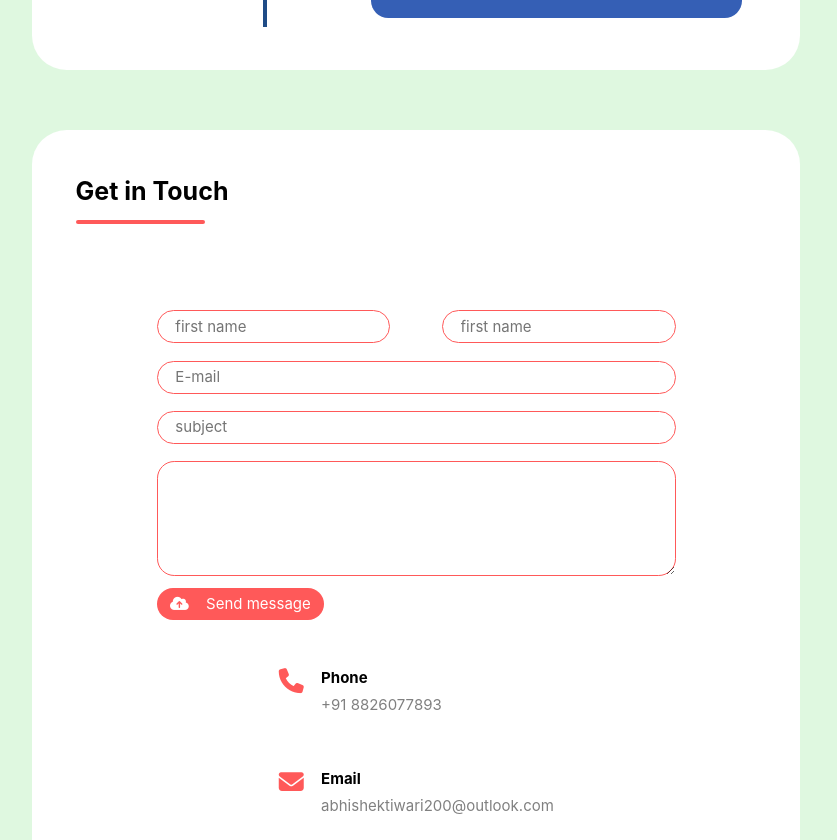
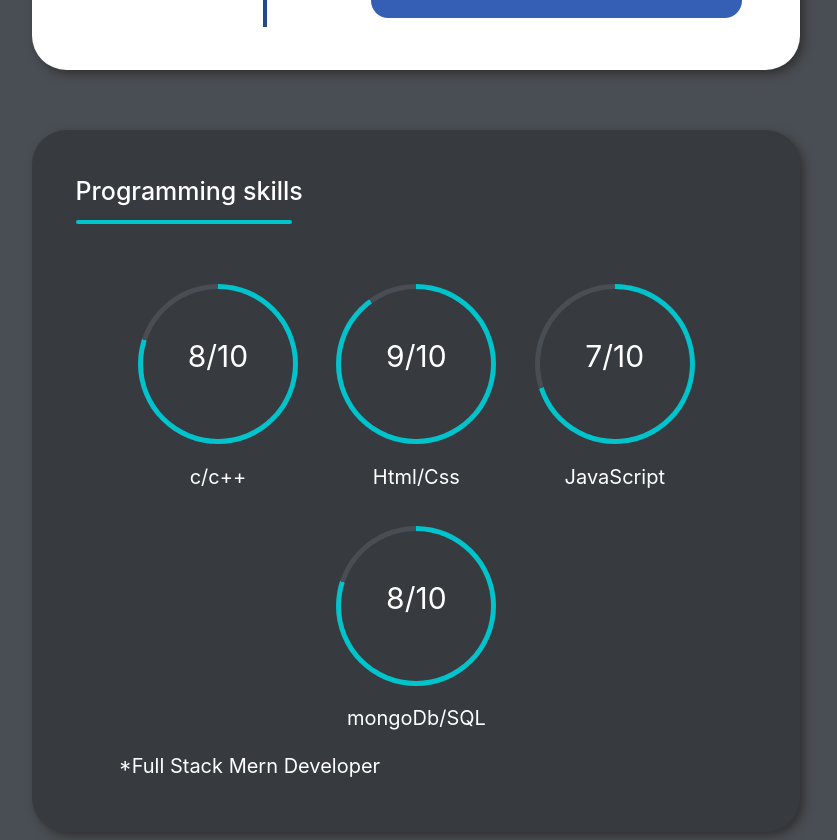
Before and after one commit to kumarkse/kumarresume, a React (Create React App) app: page / in a window 1280 px wide. Shown: the part 1960-2800 px from the top of the page, without its empty margins (391-1228 px from the left). Built offline with nearby package versions, Linux system fonts and the light colour scheme; a web font is replaced by a local one.

Commit message:
skills complete

```diff
--- a/src/App.css
+++ b/src/App.css
@@ -1,3 +1,6 @@
+.hello{
+  color: #00c4cc;
+}
 * {
   box-sizing: border-box;
   margin: 0;
@@ -30,7 +33,7 @@ body{
   background-attachment: fixed  ;
   background-repeat: no-repeat;
   background-size: cover; */
-  background-color: #dff8e0;
+  background-color: #494e54;
 }
 
 /* ----------------**left navbaar**----------- */
@@ -91,9 +94,9 @@ ul{
 
 /* ---------------------------**nav ends **---------------- */
 .allright{
-  background-color: #2fbf71;
+  background-color: rgb(183, 183, 183);
 
-  background: url(./components/bggreen.png);
+  /* background: url(./components/bggreen.png); */
   background-repeat: no-repeat;
   background-size: cover;
   border-radius: 4rem;
@@ -102,9 +105,10 @@ ul{
   margin-top: 7rem;
   margin-bottom: 7rem;
   padding: 2rem;
-  color: white;
+  color: rgb(255, 255, 255);
   margin-left: 49rem;
   margin-right: 5rem;
+  box-shadow: 4px 4px 10px rgb(50, 49, 49);
 }
 .firstintro{
   display: flex;
@@ -175,7 +179,7 @@ p{
 .rightside .img{
   height: 35rem;
   width: 35rem;
-  background: url(./components/study.png);
+  background: url(./components/profile.jpg);
   background-size: cover;
   background-repeat: no-repeat;
   border-radius: 100%;
@@ -361,6 +365,87 @@ p{
   background-repeat: no-repeat;
   margin: 2rem 2rem;
 }
+/* ----------------------------skills / fourth---------------- */
+.inliner{
+  display:inline;
+}
+.skills{
+  margin: 5rem 5rem 1rem 5rem;
+}
+.skills li{
+  width: fit-content;
+  margin: 2rem;
+}
+.list{
+  display:flex;
+  flex-wrap: wrap;
+  justify-content: space-around;
+}
+.skills .outer{
+  height: 160px;
+  width: 160px;
+  border-radius: 100px;
+   background-color: black;
+   display: flex;
+   justify-content: center;
+   align-items: center;
+  }
+  .ast{
+    background: conic-gradient(#00c4cc 80%,#494e54 0);
+  }
+  .bst{
+    background: conic-gradient(#00c4cc 70%,#494e54 0);
+  }
+  .cst{
+    background: conic-gradient(#00c4cc 80%,#494e54 0);
+  }
+  .dst{
+    background: conic-gradient(#00c4cc 90%,#494e54 0);
+  }
+  .skills .inner{
+  height: 150px;
+  width: 150px;
+  border-radius: 100px;
+  line-height: 135px;
+   text-align: center;
+   font-size: 30px;
+   position: relative;
+   /* margin: auto; */
+   vertical-align: middle;
+   background-color: #373b40;
+
+}
+.fourth{
+  background: #373b40;
+  color: white;
+  padding: 5rem;
+  height: fit-content;
+}
+.fourth .heading{
+  color: white;
+  font-weight: 500;
+  font-size: 25px;
+  position: relative;
+}
+.fourth .line{
+  background: #00c4cc;
+  opacity: 100%;
+  height: 0.5rem;
+  border-radius: 5rem;
+  width: 25rem;
+  border: 0;
+}
+.skills .name{
+  margin-top: 2rem;
+  font-size: 20px;
+  text-align: center;
+}
+.txt{
+  margin-top: 3rem;
+  vertical-align: center;
+  font-size: 20px;
+  display:inline;
+}
 
 
 
@@ -422,7 +507,6 @@ p{
 }
 .form{
   margin-top: 5rem;
-
 }
 .form .name{
   display: flex;
@@ -437,8 +521,6 @@ p{
   border-radius: 5rem;
   width: 45%;
 }
-.fname{
-}
 .form .e-mail,.form .subject{
   width: 100%;
   margin-top: 2rem;
@@ -451,6 +533,7 @@ p{
   font-size: 15px;
   width: 100%;
   border-radius: 2rem;
+  padding: 0.5rem 0rem 0.5rem 2rem;
   margin-top: 2rem;
   border: 1px solid var(--contact);
 }
--- a/src/App.js
+++ b/src/App.js
@@ -4,6 +4,7 @@ import Firstintro from './components/Firstintro';
 import Second from './components/Second';
 import Third from './components/Third';
 import Sixth from './components/Sixth';
+import Fourth from './components/Fourth';
 
 function App() {
   return (
@@ -12,6 +13,7 @@ function App() {
     <Firstintro />
     <Second />
     <Third />
+    <Fourth />
     <Sixth />
     </>
   );
--- /dev/null
+++ b/src/components/Fourth.jsx
@@ -0,0 +1,48 @@
+import React from "react";
+import Skills from "./Skills";
+
+const Fourth = () => {
+  return (
+    <div className="fourth allright">
+      <div className="heading">Programming skills</div>
+      <hr className="line" />
+      <div className="skills">
+        <ul className="list">
+          <li>
+            <div className="outer ast">
+              <div className="inner">8/10</div>
+            </div>
+            <div className="name">c/c++</div>
+          </li>
+          <li>
+            <div className="outer dst">
+              <div className="inner">9/10</div>
+            </div>
+            <div className="name">Html/Css</div>
+          </li>
+          <li>
+            <div className="outer bst">
+              <div className="inner">7/10</div>
+            </div>
+            <div className="name">JavaScript</div>
+          </li>
+          <li>
+            <div className="outer cst">
+              <div className="inner">8/10</div>
+            </div>
+            <div className="name">mongoDb/SQL</div>
+          </li>
+          {/* <li className="more">
+          <div className="txt">
+            . . . Learning more
+
+            </div>
+          </li> */}
+        </ul>
+        <div className="txt">*Full Stack Mern Developer</div>
+        </div>
+    </div>
+  );
+};
+
+export default Fourth;
--- a/src/components/Navbaar.jsx
+++ b/src/components/Navbaar.jsx
@@ -13,7 +13,7 @@ const Navbaar = () => {
         <a href="#"><li><i class="fa-solid fa-house"></i>Home</li></a>
         <a href="#"><li><i class="fa-solid fa-user"></i>About</li></a>
         <a href="#"><li><i class="fa-solid fa-landmark"></i>Education</li></a>
-        <a href="#"><li><i class="fa-solid fa-briefcase"></i>Extra-Curricular</li></a>
+        <a href="#"><li><i class="fa-solid fa-briefcase"></i>Programming-Skills</li></a>
         <a href="#"><li><i class="fa-solid fa-folder"></i>Projects</li></a>
         <a href="#"><li><i class="fa-solid fa-phone"></i>Contact</li></a>
       </ul>
--- a/src/components/Sixth.jsx
+++ b/src/components/Sixth.jsx
@@ -21,7 +21,7 @@ const Sixth = () => {
                 <div className="img"><i class="fa-solid fa-envelope"></i></div>
                 <div className="txt">
                     <p className="bolder">Email</p>
-                    <p>abhishektiwari200@outlook.com</p>
+                    <p>abhishektiwari2100@outlook.com</p>
                 </div>
             </div>
             <div className="location">
@@ -36,7 +36,7 @@ const Sixth = () => {
             <form action="" method="post" className='form'>
                 <div className="name">
                 <input type="text" name="fname" className='fname' placeholder='first name' />
-                <input type="text" name="fname" className='sname' placeholder='first name' />
+                <input type="text" name="fname" className='sname' placeholder='last name' />
                 </div>
                 <div>
                 <input type="email" name="email" id="" placeholder='E-mail' className='e-mail' />
@@ -44,7 +44,7 @@ const Sixth = () => {
                 <div>
                 <input type="text" name="subject" className="subject" placeholder='subject'/>
                 </div>
-                <textarea name="message" className="message" cols="40" rows="5"></textarea>
+                <textarea name="message" className="message" cols="40" rows="5" placeholder='enter your message'></textarea>
                 <div>
                 <button type="submit" className='buton'><i class="fa-solid fa-cloud-arrow-up"></i>Send message</button>
                 </div>
--- /dev/null
+++ b/src/components/Skills.jsx
@@ -0,0 +1,19 @@
+import React from 'react'
+
+const Skills = (props) => {
+  var colo = props.perc;
+  console.log(colo);
+  return (
+    <div className="skills ">
+      <div className="outer" >
+
+        <div className="inner">
+            {props.perc}
+      </div>
+        </div>
+        <div className="name"   >wordpress</div>
+    </div>
+  )
+}
+
+export default Skills
```
